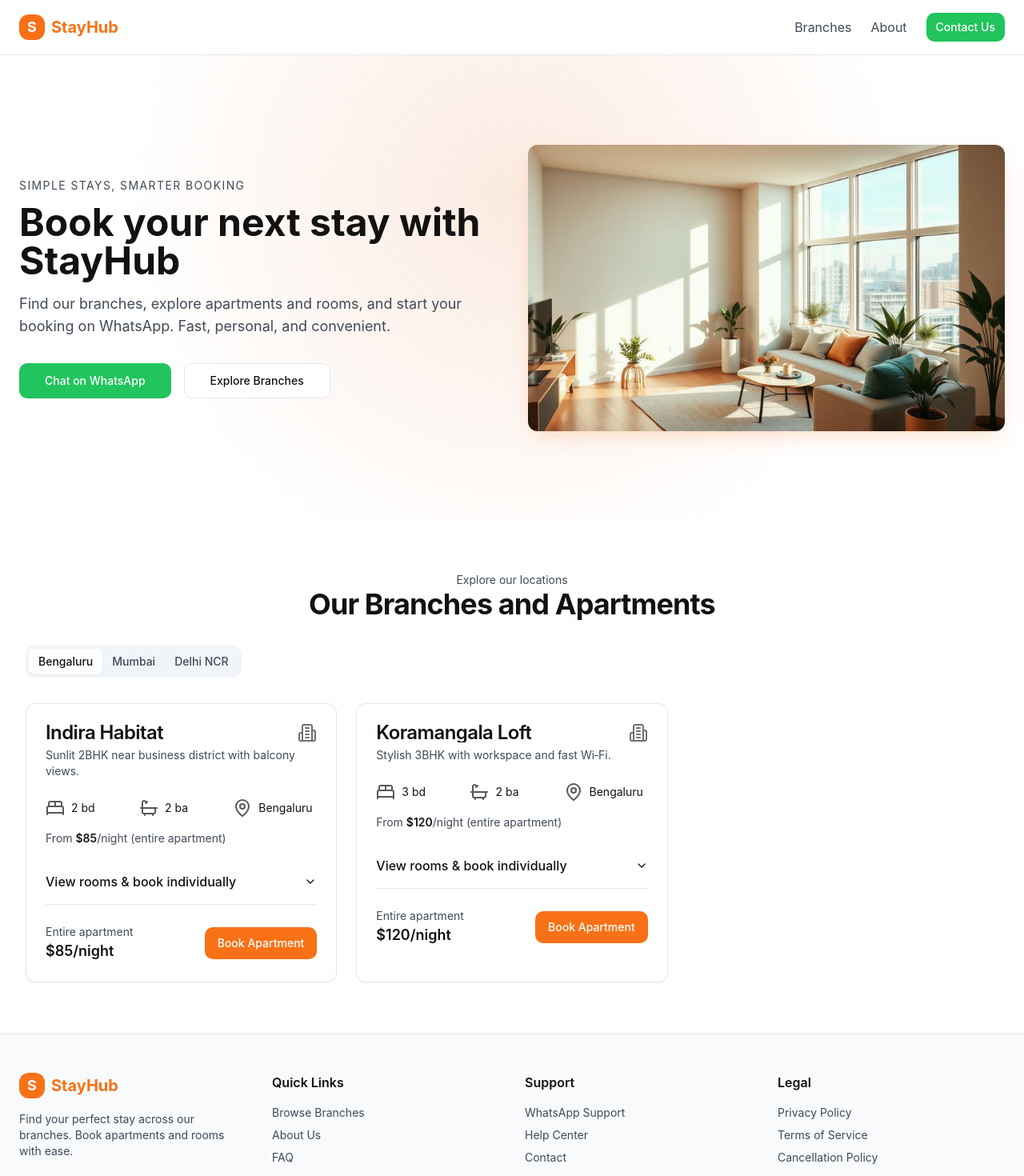
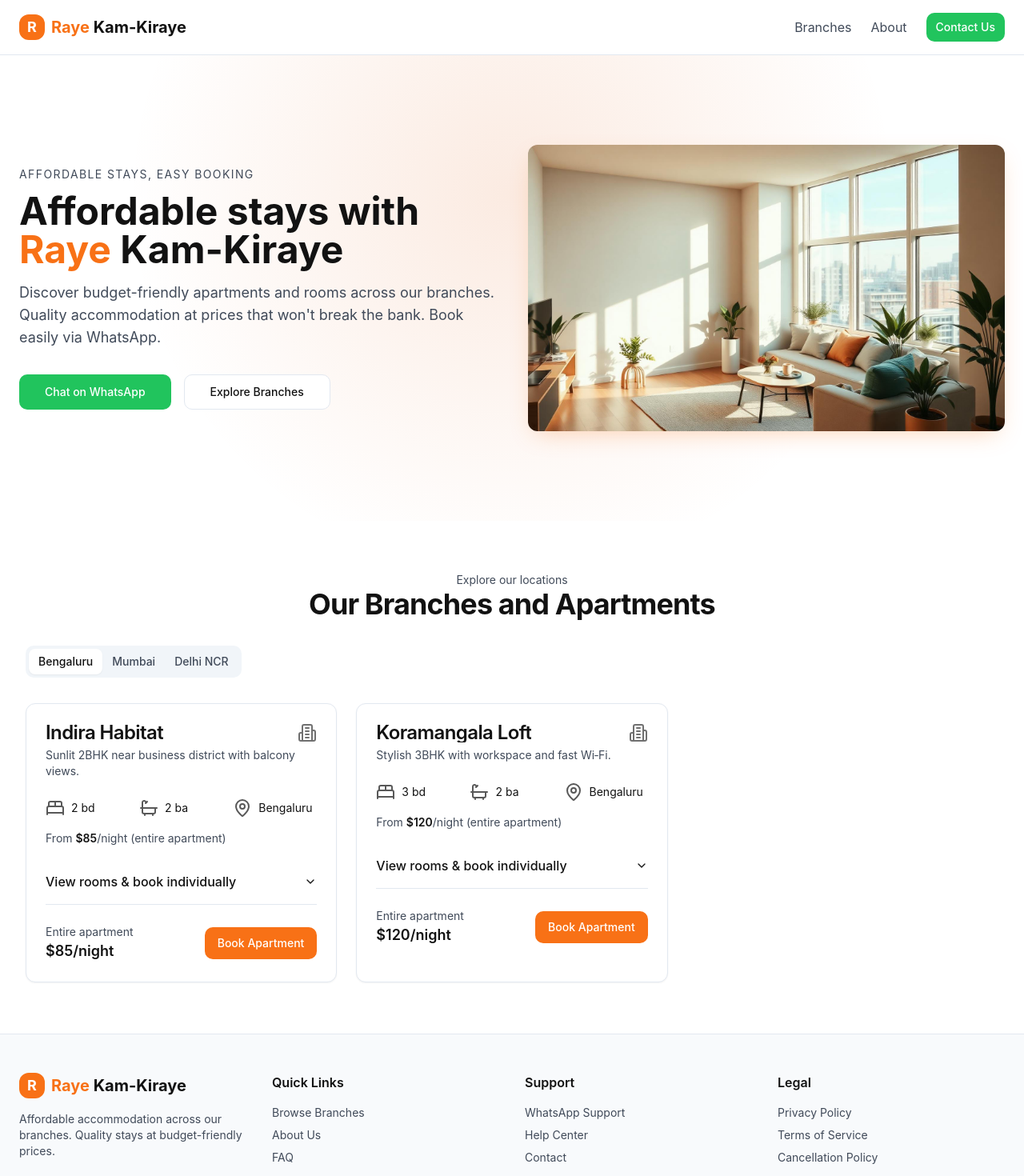
Before and after one commit to mhy630/stay-branch-book, a React (Vite) app: page / in a window 1280 px wide. Shown: the top 1470 px of the page at 80% size. Built offline with nearby package versions, Linux system fonts and the light colour scheme.

Commit message:
Update branding and tagline
Change company name to Raye Kam-Kiraye and update all advertising accordingly. Update the hero section tagline to focus on affordability. Ensure "Raye" is orange and other text is black in the hero section.

```diff
--- a/src/components/Footer.tsx
+++ b/src/components/Footer.tsx
@@ -8,12 +8,14 @@ export const Footer = () => {
           <div>
             <div className="flex items-center space-x-2 mb-4">
               <div className="flex items-center justify-center w-8 h-8 bg-primary rounded-lg">
-                <span className="text-primary-foreground font-bold text-lg">S</span>
+                <span className="text-primary-foreground font-bold text-lg">R</span>
               </div>
-              <span className="text-xl font-bold text-primary">StayHub</span>
+              <span className="text-xl font-bold">
+                <span className="text-primary">Raye</span> <span className="text-foreground">Kam-Kiraye</span>
+              </span>
             </div>
             <p className="text-muted-foreground text-sm">
-              Find your perfect stay across our branches. Book apartments and rooms with ease.
+              Affordable accommodation across our branches. Quality stays at budget-friendly prices.
             </p>
           </div>
 
@@ -47,7 +49,7 @@ export const Footer = () => {
 
         <div className="border-t mt-8 pt-8 text-center">
           <p className="text-muted-foreground text-sm">
-            © 2024 StayHub. All rights reserved.
+            © 2024 Raye Kam-Kiraye. All rights reserved.
           </p>
         </div>
       </div>
--- a/src/components/Header.tsx
+++ b/src/components/Header.tsx
@@ -8,9 +8,11 @@ export const Header = () => {
         <div className="flex items-center justify-between">
           <div className="flex items-center space-x-2">
             <div className="flex items-center justify-center w-8 h-8 bg-primary rounded-lg">
-              <span className="text-primary-foreground font-bold text-lg">S</span>
+              <span className="text-primary-foreground font-bold text-lg">R</span>
             </div>
-            <span className="text-xl font-bold text-primary">StayHub</span>
+            <span className="text-xl font-bold">
+              <span className="text-primary">Raye</span> <span className="text-foreground">Kam-Kiraye</span>
+            </span>
           </div>
 
           <nav className="hidden md:flex items-center space-x-6">
--- a/src/pages/Index.tsx
+++ b/src/pages/Index.tsx
@@ -5,9 +5,9 @@ import { Seo } from "@/components/Seo";
 import { WHATSAPP_NUMBER } from "@/config";
 
 const Index = () => {
-  const brand = "StayHub";
-  const title = `${brand} — Book Apartments & Rooms across Branches`;
-  const description = "Discover branches, browse apartments and rooms, and book via WhatsApp in one click.";
+  const brand = "Raye Kam-Kiraye";
+  const title = `${brand} — Affordable Apartments & Rooms across Branches`;
+  const description = "Find budget-friendly branches, browse affordable apartments and rooms, and book via WhatsApp in one click.";
 
   const jsonLd = {
     "@context": "https://schema.org",
@@ -33,9 +33,11 @@ const Index = () => {
           <div className="container mx-auto px-6 py-20 md:py-28" onMouseMove={onMouseMove}>
             <div className="grid items-center gap-10 md:grid-cols-2">
               <div>
-                <p className="text-sm uppercase tracking-widest text-muted-foreground">Simple stays, smarter booking</p>
-                <h1 className="mt-3 text-4xl md:text-5xl font-bold leading-tight text-foreground">Book your next stay with {brand}</h1>
-                <p className="mt-4 text-lg text-muted-foreground max-w-prose">Find our branches, explore apartments and rooms, and start your booking on WhatsApp. Fast, personal, and convenient.</p>
+                <p className="text-sm uppercase tracking-widest text-muted-foreground">Affordable stays, easy booking</p>
+                <h1 className="mt-3 text-4xl md:text-5xl font-bold leading-tight text-foreground">
+                  Affordable stays with <span className="text-primary">Raye</span> Kam-Kiraye
+                </h1>
+                <p className="mt-4 text-lg text-muted-foreground max-w-prose">Discover budget-friendly apartments and rooms across our branches. Quality accommodation at prices that won't break the bank. Book easily via WhatsApp.</p>
                 <div className="mt-8 flex flex-wrap gap-4">
                   <Button variant="whatsapp" size="lg" asChild>
                     <a href={`https://wa.me/${WHATSAPP_NUMBER}?text=${encodeURIComponent('Hi! I want to know more about availability.')}`} target="_blank" rel="noopener noreferrer">Chat on WhatsApp</a>
```
